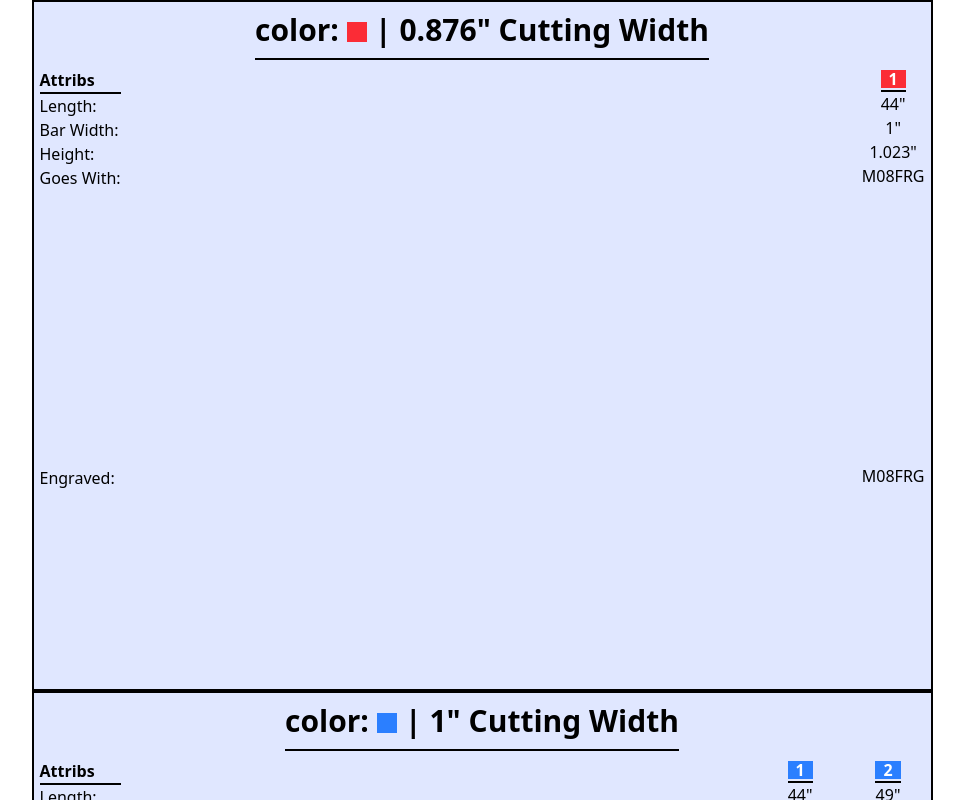
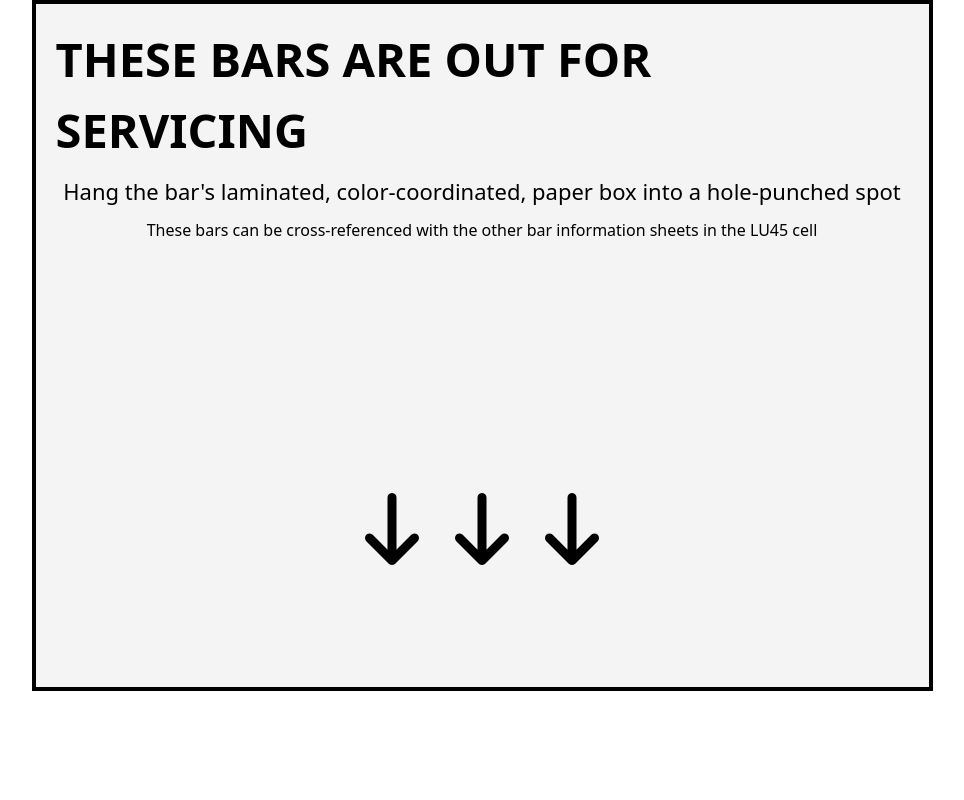
Before and after one commit to nickmcc90/hobbingbroach, a React (Vite) app: page / in a window 1280 px wide. Shown: the top 800 px of the page, without its empty margins (158-1122 px from the left). Built offline with nearby package versions, Linux system fonts and the light colour scheme.

Commit message:
made a beautiful sheet for the LU45 operator to hang up specific bar cards for bars that are out for servicing

```diff
--- a/index.html
+++ b/index.html
@@ -4,6 +4,7 @@
     <meta charset="UTF-8" />
     <link rel="icon" type="image/svg+xml" href="/vite.svg" />
     <meta name="viewport" content="width=device-width, initial-scale=1.0" />
+    <link rel="stylesheet" href="https://cdnjs.cloudflare.com/ajax/libs/font-awesome/7.0.1/css/all.min.css" integrity="sha512-2SwdPD6INVrV/lHTZbO2nodKhrnDdJK9/kg2XD1r9uGqPo1cUbujc+IYdlYdEErWNu69gVcYgdxlmVmzTWnetw==" crossOrigin="anonymous" referrerPolicy="no-referrer" />
     <title>Hobbing Cell Broaching Data</title>
   </head>
   <body>
--- a/src/App.jsx
+++ b/src/App.jsx
@@ -5,6 +5,7 @@ import './App.css'
 import TypeBarGenerator from './components/typebargenerator.jsx'
 import ArborSorting from './components/arborsorting.jsx'
 import TypeBarGeneratorLU45 from './components/typebargeneratorLU45.jsx'
+import BarsOutForServiceLU45 from './components/barsoutforserviceLU45.jsx'
 
 function App() {
   const [count, setCount] = useState(0)
@@ -40,7 +41,10 @@ function App() {
 
         {/* LU45bars.js data within tables that fit nicely on a normal landscape paper */}
         {/* Paper length: 901px | Paper height: 691px */}
-        <TypeBarGeneratorLU45 />
+        {/* <TypeBarGeneratorLU45 /> */}
+
+        {/* Curated page for to tell when bars are out for service */}
+        <BarsOutForServiceLU45 />
       </div>
     </>
   )
--- /dev/null
+++ b/src/components/barsoutforserviceLU45.jsx
@@ -0,0 +1,18 @@
+import React from 'react'
+
+export default function BarsOutForServiceLU45() {
+  return (
+    <div class='w-[901px] h-[691px] bg-zinc-100 border-4 p-5'>
+      <div class='flex flex-col items-center'>
+        <div class='text-[47px] font-semibold'>THESE BARS ARE OUT FOR SERVICING</div>
+        <div class='mt-[10px] text-[22px] font-medium'>Hang the bar's laminated, color-coordinated, paper box into a hole-punched spot</div>
+        <div class='mt-[10px]'>These bars can be cross-referenced with the other bar information sheets in the LU45 cell</div>
+        <div class='mt-[250px] text-7xl'>
+          <i class="fa-solid fa-arrow-down"></i>
+          <i class="fa-solid fa-arrow-down"></i>
+          <i class="fa-solid fa-arrow-down"></i>
+        </div>
+      </div>
+    </div>
+  )
+}
```
